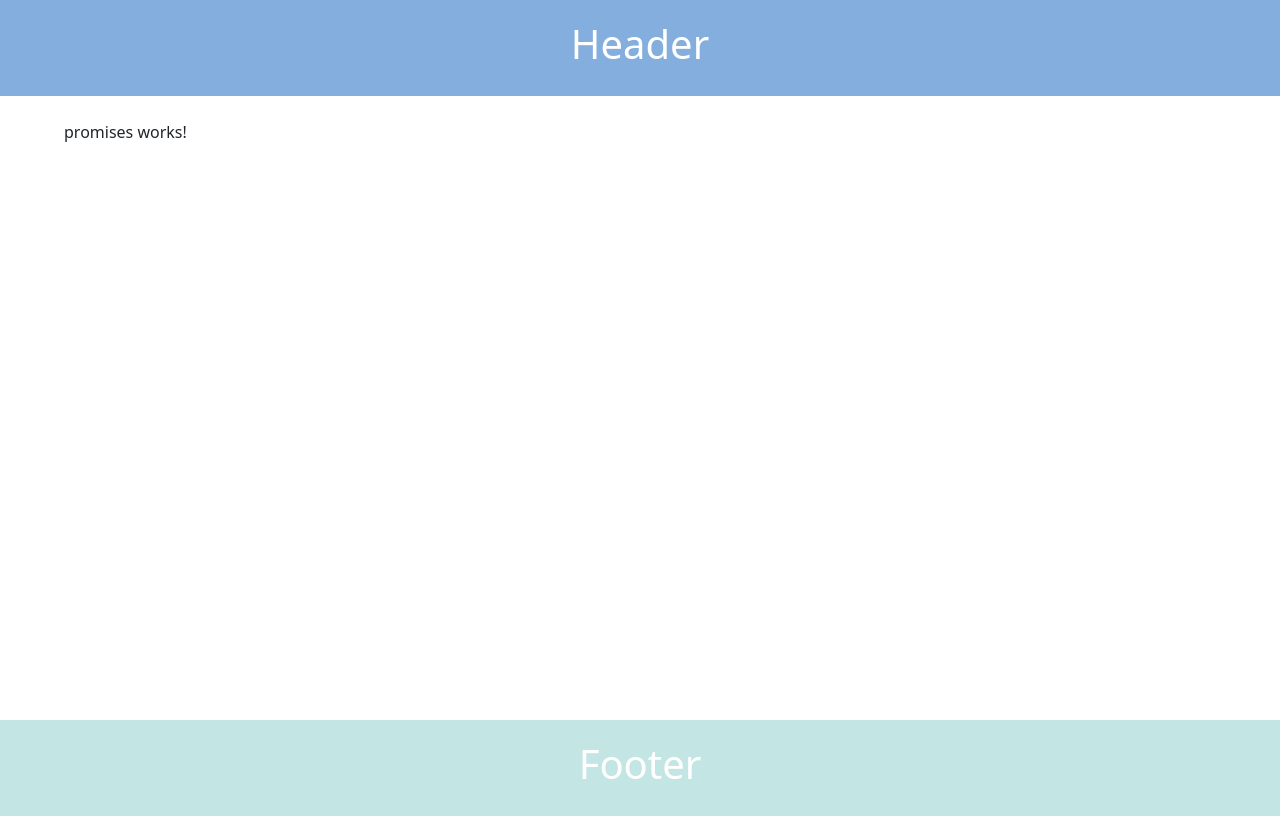
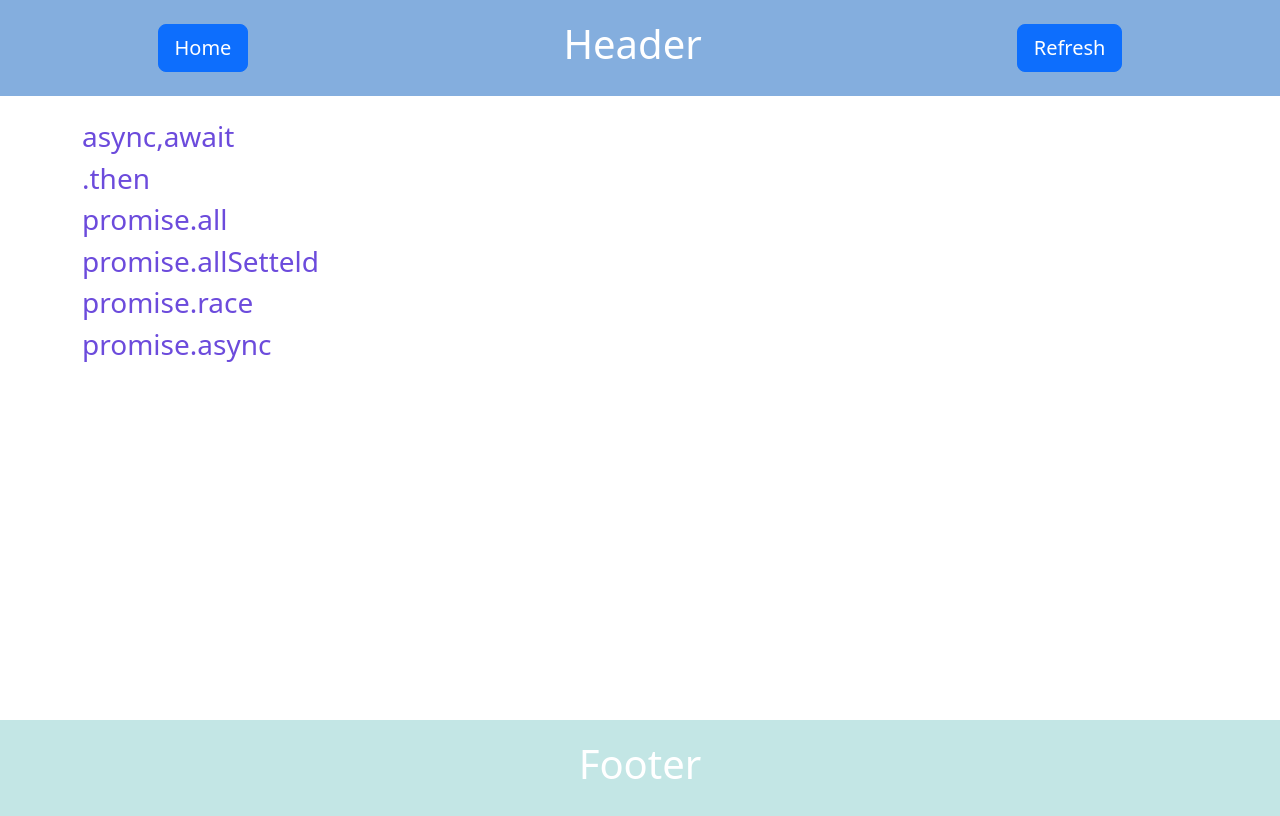
Before and after one commit to AKBN6225/angular21, an Angular app in the folder bankingApplication/: page /promises in a window 1280 px wide. Built offline with nearby package versions, Linux system fonts and the light colour scheme.

Commit message:
added two buttons on header

```diff
--- a/bankingApplication/src/app/topics/components/header/header.html
+++ b/bankingApplication/src/app/topics/components/header/header.html
@@ -1,3 +1,5 @@
 <div class="app-header">
+  <button type="button" class="btn btn-primary btn-lg" (click) = "navigateToHome()">Home</button>
   <h1>Header</h1>
+  <button type="button" class="btn btn-primary btn-lg">Refresh</button>
 </div>
--- a/bankingApplication/src/app/topics/components/header/header.ts
+++ b/bankingApplication/src/app/topics/components/header/header.ts
@@ -1,4 +1,5 @@
-import { Component } from '@angular/core';
+import { Component, OnInit } from '@angular/core';
+import { Router } from '@angular/router';
 
 @Component({
   selector: 'app-header',
@@ -6,4 +7,19 @@ import { Component } from '@angular/core';
   templateUrl: './header.html',
   styleUrl: './header.scss',
 })
-export class Header {}
+export class Header implements OnInit {
+
+
+  constructor(private path : Router){
+
+  };
+
+  ngOnInit() {
+
+  };
+
+  navigateToHome(){
+    this.path.navigate([''])
+  }
+
+}
--- a/bankingApplication/src/app/topics/components/promises/promises.html
+++ b/bankingApplication/src/app/topics/components/promises/promises.html
@@ -1 +1,5 @@
-<p>promises works!</p>
+<div class="container">
+    @for(topic of promisesTopics; track topic){
+        <h3 class="topicList">{{topic}}</h3>
+    }
+</div>
--- a/bankingApplication/src/app/topics/components/promises/promises.scss
+++ b/bankingApplication/src/app/topics/components/promises/promises.scss
@@ -0,0 +1,3 @@
+.topicList{
+    color: rgb(108, 75, 220);
+}
--- a/bankingApplication/src/app/topics/components/promises/promises.ts
+++ b/bankingApplication/src/app/topics/components/promises/promises.ts
@@ -1,4 +1,4 @@
-import { Component } from '@angular/core';
+import { Component, OnInit } from '@angular/core';
 
 @Component({
   selector: 'app-promises',
@@ -6,4 +6,17 @@ import { Component } from '@angular/core';
   templateUrl: './promises.html',
   styleUrl: './promises.scss',
 })
-export class Promises {}
+export class Promises implements OnInit{
+
+  promisesTopics = ["async,await", ".then", "promise.all","promise.allSetteld", "promise.race", "promise.async"]
+
+
+  constructor(){
+
+  };
+
+  ngOnInit() {
+
+  };
+
+}
--- a/bankingApplication/src/styles.scss
+++ b/bankingApplication/src/styles.scss
@@ -3,7 +3,7 @@
   width: 100%;           /* full width */
   background-color: #84aede;
   display: flex;         /* enable flexbox */
-  justify-content: center; /* center horizontally */
+  justify-content: space-around; /* center horizontally */
   align-items: center;     /* center vertically */
 //   position: fixed;   /* fixes it to viewport */
   top: 0;            /* stick to top */
```
